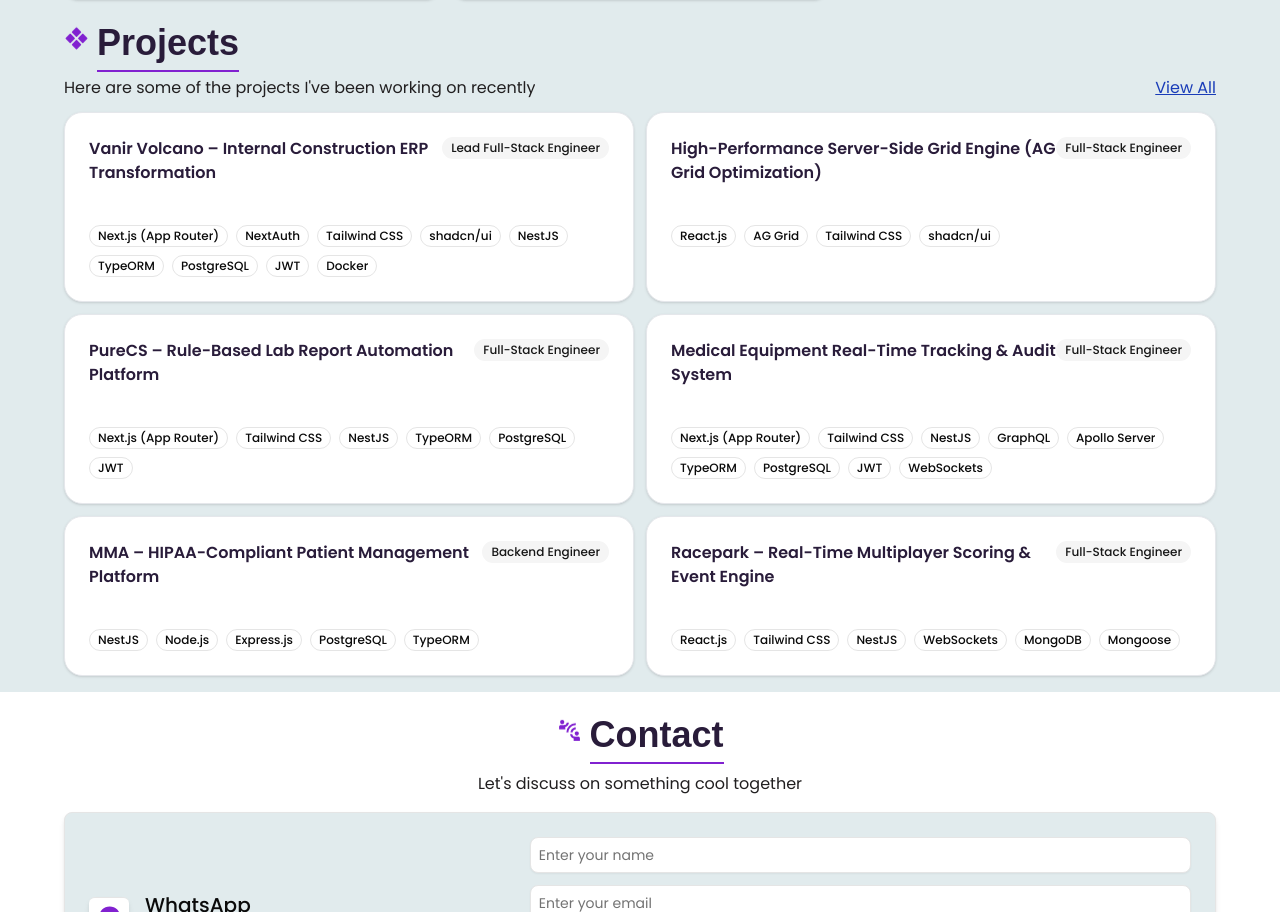
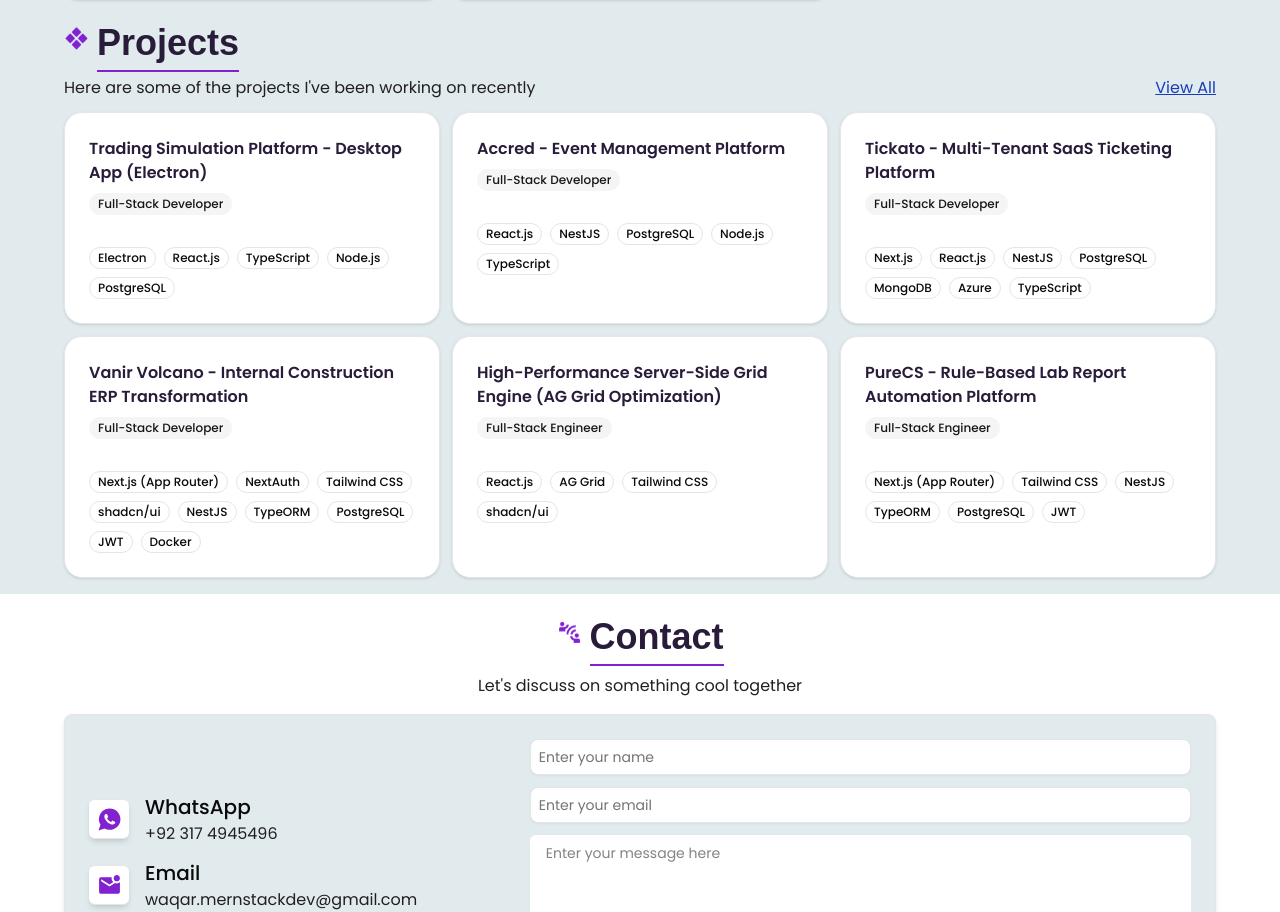
Before and after one commit to WaqarHussain0/waqar-portfolio, a Next.js app: page / in a window 1280 px wide. Shown: the part 2113-3025 px from the top of the page. Built offline with nearby package versions, Linux system fonts and the light colour scheme; a web font is replaced by a local one.

Commit message:
Update project data and enhance ProjectMeta component: add new projects with detailed descriptions and adjust layout for improved display.

```diff
--- a/src/assets/data/project.data.ts
+++ b/src/assets/data/project.data.ts
@@ -10,8 +10,64 @@ export interface IProject {
 const ProjectsData = [
   {
     id: 1,
-    name: 'Vanir Volcano – Internal Construction ERP Transformation',
-    role: 'Lead Full-Stack Engineer',
+    name: 'Trading Simulation Platform - Desktop App (Electron)',
+    role: 'Full-Stack Developer',
+    description:
+      'A cross-platform desktop trading simulation built for financial training institutions, enabling instructors to run real-market workflows with zero financial risk.',
+    techStacks: ['Electron', 'React.js', 'TypeScript', 'Node.js', 'PostgreSQL'],
+    contributions: [
+      'Architected the full application from scratch using Electron + React, designing both the desktop shell and the trading interface.',
+      'Built a real-time market data simulation engine, replicating live order books, price ticks, and portfolio tracking.',
+      'Implemented role-based access — instructors control sessions while students trade in isolated sandboxes simultaneously.',
+      'Integrated a performance dashboard for instructors to review student decisions and outcomes post-session.',
+      'Reduced student onboarding time for real-market training workflows significantly — allowing institutions to run structured trading sessions without any financial exposure or third-party platform dependency.',
+    ],
+  },
+
+  {
+    id: 2,
+    name: 'Accred - Event Management Platform',
+    role: 'Full-Stack Developer',
+    description:
+      'A large-scale event management platform built for stadiums and media organizations, streamlining staff coordination and operational setup for high-attendance events.',
+    techStacks: ['React.js', 'NestJS', 'PostgreSQL', 'Node.js', 'TypeScript'],
+    contributions: [
+      'Engineered a CSV-based bulk staff onboarding system, allowing event managers to import and assign hundreds of personnel in a single upload.',
+      'Built role-specific access flows for stadium staff, media teams, and administrators — each with tailored dashboards and permissions.',
+      'Developed the backend API layer handling staff records, event scheduling, and credential management.',
+      'Implemented validation and error-reporting on CSV imports to ensure data integrity at scale.',
+      'Cut manual event setup time by 60% — enabling operations teams to onboard large volumes of staff in minutes rather than hours.',
+    ],
+  },
+
+  {
+    id: 3,
+    name: 'Tickato - Multi-Tenant SaaS Ticketing Platform',
+    role: 'Full-Stack Developer',
+    description:
+      'A scalable multi-tenant SaaS ticketing system serving multiple enterprise clients simultaneously — each with fully isolated data, branding, and infrastructure configuration.',
+    techStacks: [
+      'Next.js',
+      'React.js',
+      'NestJS',
+      'PostgreSQL',
+      'MongoDB',
+      'Azure',
+      'TypeScript',
+    ],
+    contributions: [
+      'Architected the multi-tenancy layer with tenant-isolated PostgreSQL databases, ensuring zero data bleed between clients.',
+      'Built three separate applications: Admin portal, Customer-facing ticketing app, and Backend management dashboard.',
+      'Designed per-tenant Azure storage configurations and white-label email delivery pipelines, allowing each client to operate under their own brand.',
+      'Developed a Custom Email Template Editor enabling clients to design and manage transactional emails without engineering support.',
+      'Built a Dynamic Ticket Editor for per-event ticket customization — layouts, fields, and branding all configurable per client.',
+      'Reduced time-to-launch for new tenants by eliminating manual setup dependencies, with the platform supporting multiple enterprise clients concurrently with full data isolation.',
+    ],
+  },
+  {
+    id: 4,
+    name: 'Vanir Volcano - Internal Construction ERP Transformation',
+    role: 'Full-Stack Developer',
     description:
       'Designed and delivered a production-grade internal ERP platform replacing Excel-based estimation workflows. The system centralized vendor management, construction planning, takeoffs, and reporting while enforcing strict role-based access control to protect operational data.',
     techStacks: [
@@ -36,7 +92,7 @@ const ProjectsData = [
   },
 
   {
-    id: 2,
+    id: 5,
     name: 'High-Performance Server-Side Grid Engine (AG Grid Optimization)',
     role: 'Full-Stack Engineer',
     description:
@@ -53,8 +109,8 @@ const ProjectsData = [
   },
 
   {
-    id: 3,
-    name: 'PureCS – Rule-Based Lab Report Automation Platform',
+    id: 6,
+    name: 'PureCS - Rule-Based Lab Report Automation Platform',
     role: 'Full-Stack Engineer',
     description:
       'Contributed to an intranet healthcare system enabling automated processing of patient lab reports through CSV/XLS ingestion, rule-based validation, and real-time analytics dashboards.',
@@ -76,7 +132,7 @@ const ProjectsData = [
   },
 
   {
-    id: 4,
+    id: 7,
     name: 'Medical Equipment Real-Time Tracking & Audit System',
     role: 'Full-Stack Engineer',
     description:
@@ -102,8 +158,8 @@ const ProjectsData = [
   },
 
   {
-    id: 5,
-    name: 'MMA – HIPAA-Compliant Patient Management Platform',
+    id: 8,
+    name: 'MMA - HIPAA-Compliant Patient Management Platform',
     role: 'Backend Engineer',
     description:
       'Contributed to a mature HIPAA-compliant healthcare platform supporting ADHD patient management, appointment scheduling, and secure medical record integrations.',
@@ -118,8 +174,8 @@ const ProjectsData = [
   },
 
   {
-    id: 6,
-    name: 'Racepark – Real-Time Multiplayer Scoring & Event Engine',
+    id: 9,
+    name: 'Racepark - Real-Time Multiplayer Scoring & Event Engine',
     role: 'Full-Stack Engineer',
     description:
       'Developed a real-time racing statistics and scoring system deployed across multiple Racepark venues, processing live gameplay events and broadcasting instant score updates to players and administrators.',
--- a/src/components/feature/home/ProjectMeta.tsx
+++ b/src/components/feature/home/ProjectMeta.tsx
@@ -39,8 +39,8 @@ const ProjectMeta: React.FC<IProjectMetaProps> = ({ projects }) => {
         </Link>
       </Row>
 
-      <div className="grid grid-cols-1 gap-3 md:grid-cols-2">
-        {projects.map(project => (
+      <div className="grid grid-cols-1 gap-3 md:grid-cols-3">
+        {projects.slice(0, 6).map(project => (
           <Card
             key={project.id}
             className="group w-full gap-3 rounded-2xl border border-gray-200 p-6 shadow-sm transition-all duration-300 hover:-translate-y-1 hover:shadow-lg"
@@ -48,7 +48,7 @@ const ProjectMeta: React.FC<IProjectMetaProps> = ({ projects }) => {
             <CardHeader className="w-full p-0">
               {/* Title + Status + Description*/}
               <Row className="w-full flex-col items-start justify-between gap-2 md:gap-0">
-                <Row className="w-full flex-col items-start justify-between space-y-2 md:flex-row">
+                <Row className="w-full flex-col items-start justify-between space-y-2">
                   <CardTitle className="text-base text-[#291c3a]">
                     {project.name}
                   </CardTitle>
```
